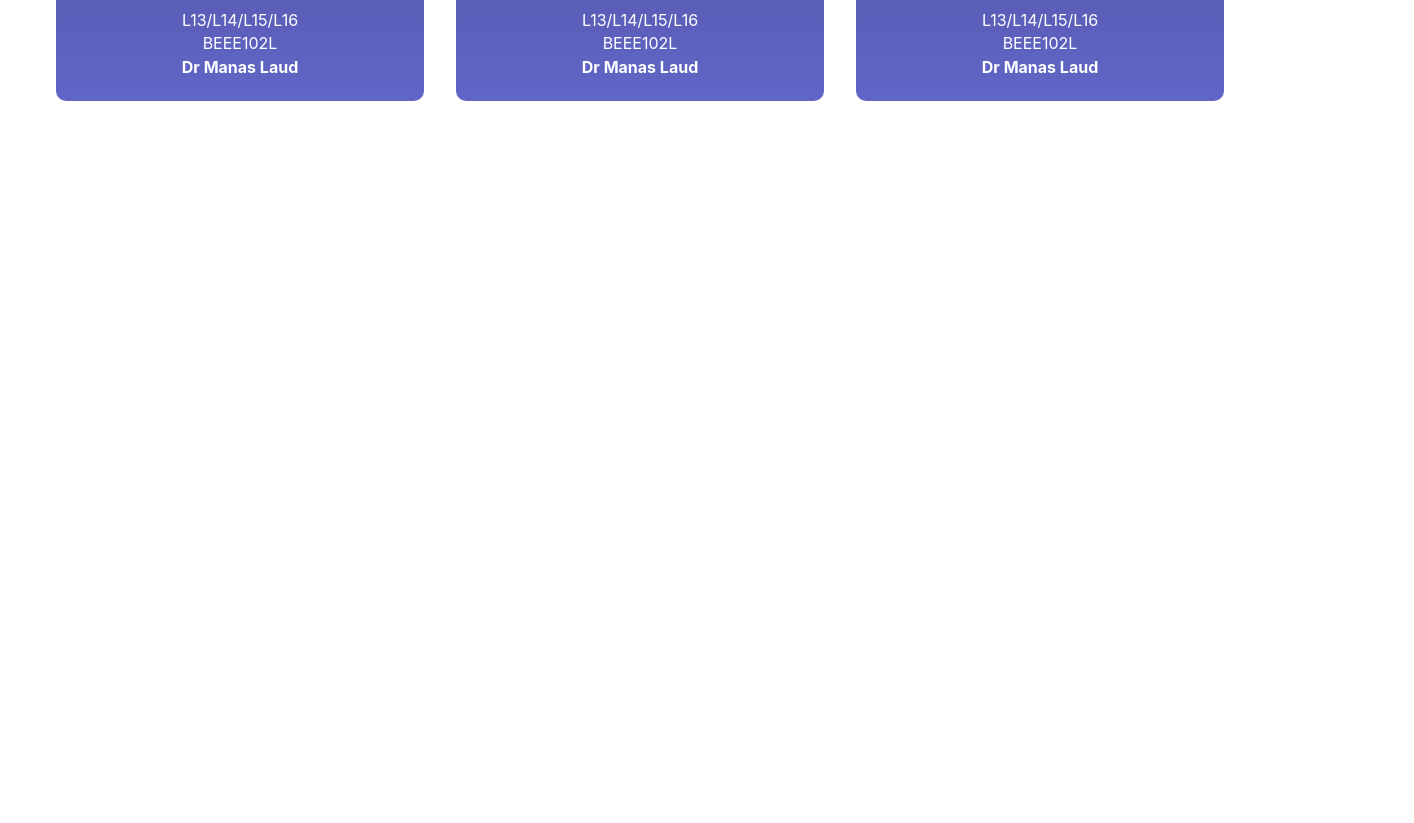
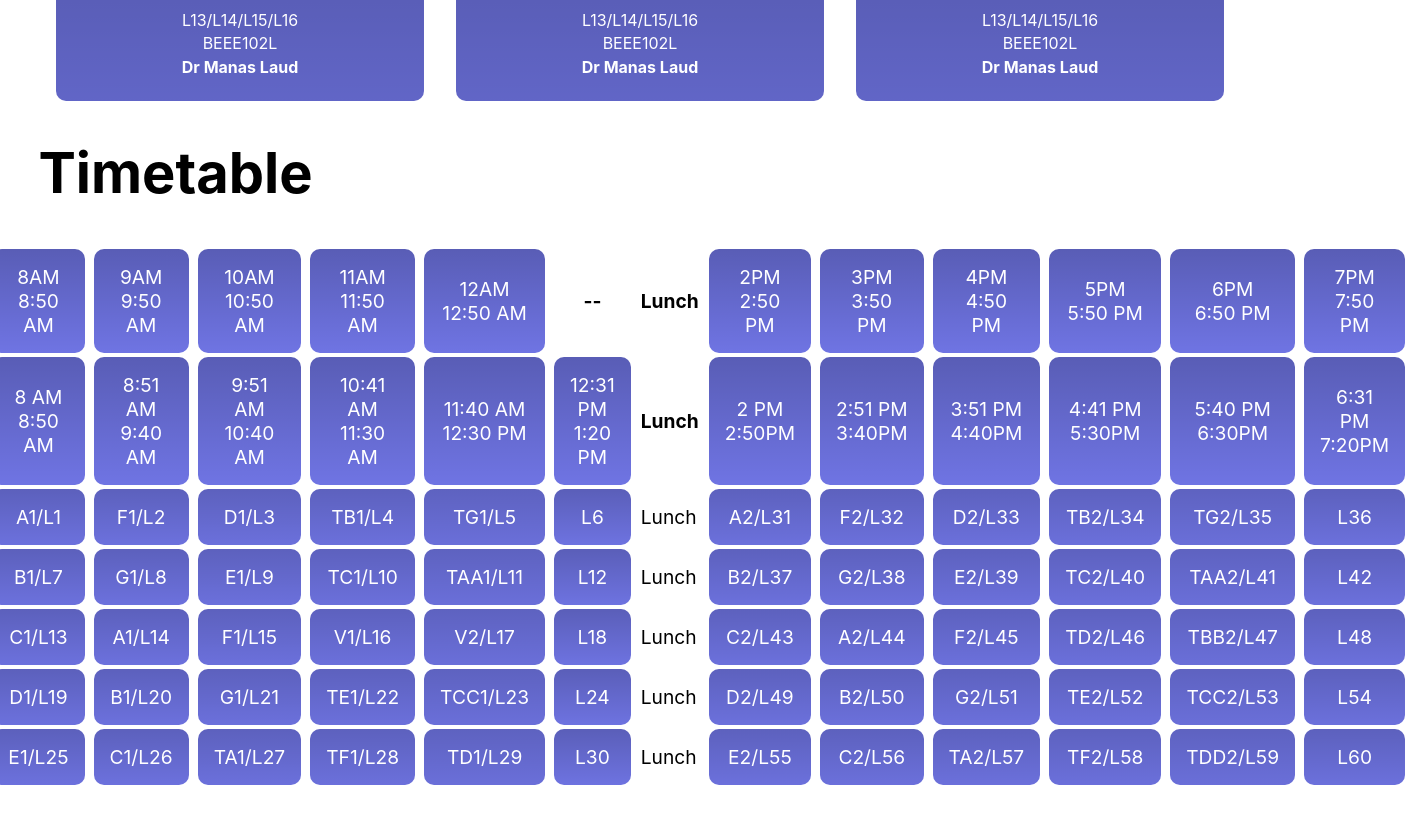
Before and after one commit to woaitsAryan/ffcsfrontend, a React (Create React App) app: page / in a window 1280 px wide. Shown: the part 2020-2843 px from the top of the page, 1414 px wide, since content can reach past the window. Before the commit the page ends 2121 px from the top, so only its background shows below. Built offline with nearby package versions, Linux system fonts and the light colour scheme.

Commit message:
styling table

```diff
--- a/src/components/Timetable.tsx
+++ b/src/components/Timetable.tsx
@@ -1,40 +1,43 @@
 import React from 'react';
 import data from './data.json';
-
-
+import styles from '../css/timetable.module.css'
+let rowspan=5;
 const Timetable: React.FC = () => {
   return (
-    <table>
-      <thead>
+    <div className={styles.timetableContainer}>
+    <table className={styles.timetable}>
+      <thead className={styles.head}>
         <tr>
           <th>Theory</th>
-          <th>8AM <br/> 8:50 AM</th>
-          <th>9AM <br/> 9:50 AM</th>
-          <th>10AM <br/> 10:50 AM</th>
-          <th>11AM <br/> 11:50 AM</th>
-          <th>12AM <br/> 12:50 AM</th>
+          <th className={styles.thoeryTimings}>8AM <br/> 8:50 AM</th>
+          <th className={styles.thoeryTimings}>9AM <br/> 9:50 AM</th>
+          <th className={styles.thoeryTimings}>10AM <br/> 10:50 AM</th>
+          <th className={styles.thoeryTimings}>11AM <br/> 11:50 AM</th>
+          <th className={styles.thoeryTimings}>12AM <br/> 12:50 AM</th>
           <th>--</th>
-          <th>2PM <br/> 2:50 PM</th>
-          <th>3PM <br/> 3:50 PM</th>
-          <th>4PM <br/> 4:50 PM</th>
-          <th>5PM <br/> 5:50 PM</th>
-          <th>6PM <br/> 6:50 PM</th>
-          <th>7PM <br/> 7:50 PM</th>
+          <th>Lunch</th>
+          <th className={styles.thoeryTimings}>2PM <br/> 2:50 PM</th>
+          <th className={styles.thoeryTimings}>3PM <br/> 3:50 PM</th>
+          <th className={styles.thoeryTimings}>4PM <br/> 4:50 PM</th>
+          <th className={styles.thoeryTimings}>5PM <br/> 5:50 PM</th>
+          <th className={styles.thoeryTimings}>6PM <br/> 6:50 PM</th>
+          <th className={styles.thoeryTimings}>7PM <br/> 7:50 PM</th>
         </tr>
         <tr>
           <th>Lab</th>
-          <th>8 AM <br/> 8:50 AM</th>
-          <th>8:51 AM <br/> 9:40 AM</th>
-          <th>9:51 AM <br/> 10:40 AM</th>
-          <th>10:41 AM <br/> 11:30 AM</th>
-          <th>11:40 AM <br/> 12:30 PM</th>
-          <th>12:31 PM <br/> 1:20 PM</th>
-          <th>2 PM <br/> 2:50PM</th>
-          <th>2:51 PM <br/> 3:40PM</th>
-          <th>3:51 PM <br/> 4:40PM</th>
-          <th>4:41 PM <br/> 5:30PM</th>
-          <th>5:40 PM <br/> 6:30PM</th>
-          <th>6:31 PM <br/> 7:20PM</th>
+          <th className={styles.thoeryTimings}>8 AM <br/> 8:50 AM</th>
+          <th className={styles.thoeryTimings}>8:51 AM <br/> 9:40 AM</th>
+          <th className={styles.thoeryTimings}>9:51 AM <br/> 10:40 AM</th>
+          <th className={styles.thoeryTimings}>10:41 AM <br/> 11:30 AM</th>
+          <th className={styles.thoeryTimings}>11:40 AM <br/> 12:30 PM</th>
+          <th className={styles.thoeryTimings}>12:31 PM <br/> 1:20 PM</th>
+          <th>Lunch</th>
+          <th className={styles.thoeryTimings}>2 PM <br/> 2:50PM</th>
+          <th className={styles.thoeryTimings}>2:51 PM <br/> 3:40PM</th>
+          <th className={styles.thoeryTimings}>3:51 PM <br/> 4:40PM</th>
+          <th className={styles.thoeryTimings}>4:41 PM <br/> 5:30PM</th>
+          <th className={styles.thoeryTimings}>5:40 PM <br/> 6:30PM</th>
+          <th className={styles.thoeryTimings}>6:31 PM <br/> 7:20PM</th>
         </tr>
       </thead>
       <tbody>
@@ -43,7 +46,7 @@ const Timetable: React.FC = () => {
           <tr>
             <td>{row.day}</td>
             {row.data.map((value, index:number) => (
-             <td>
+             <td className={value[0]===''?styles.lunch:styles.slots}>
              {value[0]}
              {value[1] && (
                <>
@@ -58,6 +61,7 @@ const Timetable: React.FC = () => {
       }
       </tbody>
     </table>
+    </div>
   );
 };
 
--- a/src/components/data.json
+++ b/src/components/data.json
@@ -1,5 +1,5 @@
 [
-    {   "day": "monday",
+    {   "day": "Monday",
         "data": [
             ["A1/L1",""],
             ["F1/L2", ""],
@@ -7,6 +7,7 @@
             ["TB1/L4", ""],
             ["TG1/L5", ""],
             ["L6", ""],
+            ["",""],
             ["A2/L31",""],
             ["F2/L32", ""],
             ["D2/L33", ""],
@@ -16,7 +17,7 @@
         ]
     },
     {
-        "day": "tuesday",
+        "day": "Tuesday",
         "data":[
             ["B1/L7", ""],
             ["G1/L8",""],
@@ -24,6 +25,7 @@
             ["TC1/L10",""],
             ["TAA1/L11",""],
             ["L12",""],
+            ["",""],
             ["B2/L37",""],
             ["G2/L38",""],
             ["E2/L39",""],
@@ -33,7 +35,7 @@
         ]
     },
     {
-        "day":"wednesday",
+        "day":"Wednesday",
         "data":[
             ["C1/L13",""],
             ["A1/L14",""],
@@ -41,6 +43,7 @@
             ["V1/L16",""],
             ["V2/L17",""],
             ["L18",""],
+            ["",""],
             ["C2/L43",""],
             ["A2/L44",""],
             ["F2/L45",""],
@@ -50,7 +53,7 @@
         ]
     },
     {
-        "day": "thursday",
+        "day": "Thursday",
         "data":[
             ["D1/L19",""],
             ["B1/L20",""],
@@ -58,6 +61,7 @@
             ["TE1/L22",""],
             ["TCC1/L23",""],
             ["L24",""],
+            ["",""],
             ["D2/L49",""],
             ["B2/L50",""],
             ["G2/L51",""],
@@ -67,7 +71,7 @@
         ]
     },
     {
-        "day":"friday",
+        "day":"Friday",
         "data":[
             ["E1/L25",""],
             ["C1/L26",""],
@@ -75,6 +79,7 @@
             ["TF1/L28",""],
             ["TD1/L29",""],
             ["L30",""],
+            ["",""],
             ["E2/L55",""],
             ["C2/L56",""],
             ["TA2/L57",""],
--- a/src/css/timetable.module.css
+++ b/src/css/timetable.module.css
@@ -1,34 +1,43 @@
-.timetable {
+.timetable{
+    border-spacing: 0.6rem 0.3rem;
+   font-size: 1.2rem;
     display: table;
-    width: 100%;
+    justify-content: center;
+    align-items: center;
 }
+/* .head{
 
-.timetableRow {
-    display: table-row;
+} */
+.slots{
+    margin: 10rem;
+    text-align: center;
+    font-weight: 400;
+    color: white;
+    padding: 1rem;
+    border-radius: 10px;
+background-image: url('../../public/J slot.svg');
+/* object-fit: cover; */
+background-size: cover;
+  background-position: center;
+  background-repeat: no-repeat;
 }
-
-.timetableCell {
-    display: table-cell;
-    border: 1px solid #ccc;
-    padding: 8px;
+.thoeryTimings{
+    background-size: cover;
+  background-position: center;
+  background-repeat: no-repeat;
+    font-weight: 400;
+    color: white;
+    padding: 1rem;
+    border-radius: 10px;
+background-image: url('../../public/J slot.svg');
 }
-
-.time {
-    font-weight: bold;
+.lunch::after{
+    content:"Lunch";
+    text-align: center;
 }
-
-.theory {
-    background-color: #f2f2f2;
+.timetableContainer{
+    display:flex;
+    justify-content: center;
+    align-items: center;
+    margin-bottom: 100px;
 }
-
-.lab {
-    background-color: #e0e0e0;
-}
-
-.classDay {
-    font-weight: bold;
-}
-
-.className {
-    margin-top: 4px;
-}
--- a/src/pages/landing.tsx
+++ b/src/pages/landing.tsx
@@ -6,6 +6,8 @@ import { ButtonProvider } from '../buttonContext';
 import Styles from '../css/landing.module.css'
 import CourseType from '../components/CourseType';
 import Slots from '../components/Slots';
+import Timetable from '../components/Timetable';
+
 
 
 const Landing = () => {
@@ -41,6 +43,8 @@ const Landing = () => {
     <Slots></Slots>
     <Slots></Slots>
     </div>
+    <p className={Styles.title}>Timetable</p>
+    <Timetable></Timetable>
     </div>
   );
 };
```
